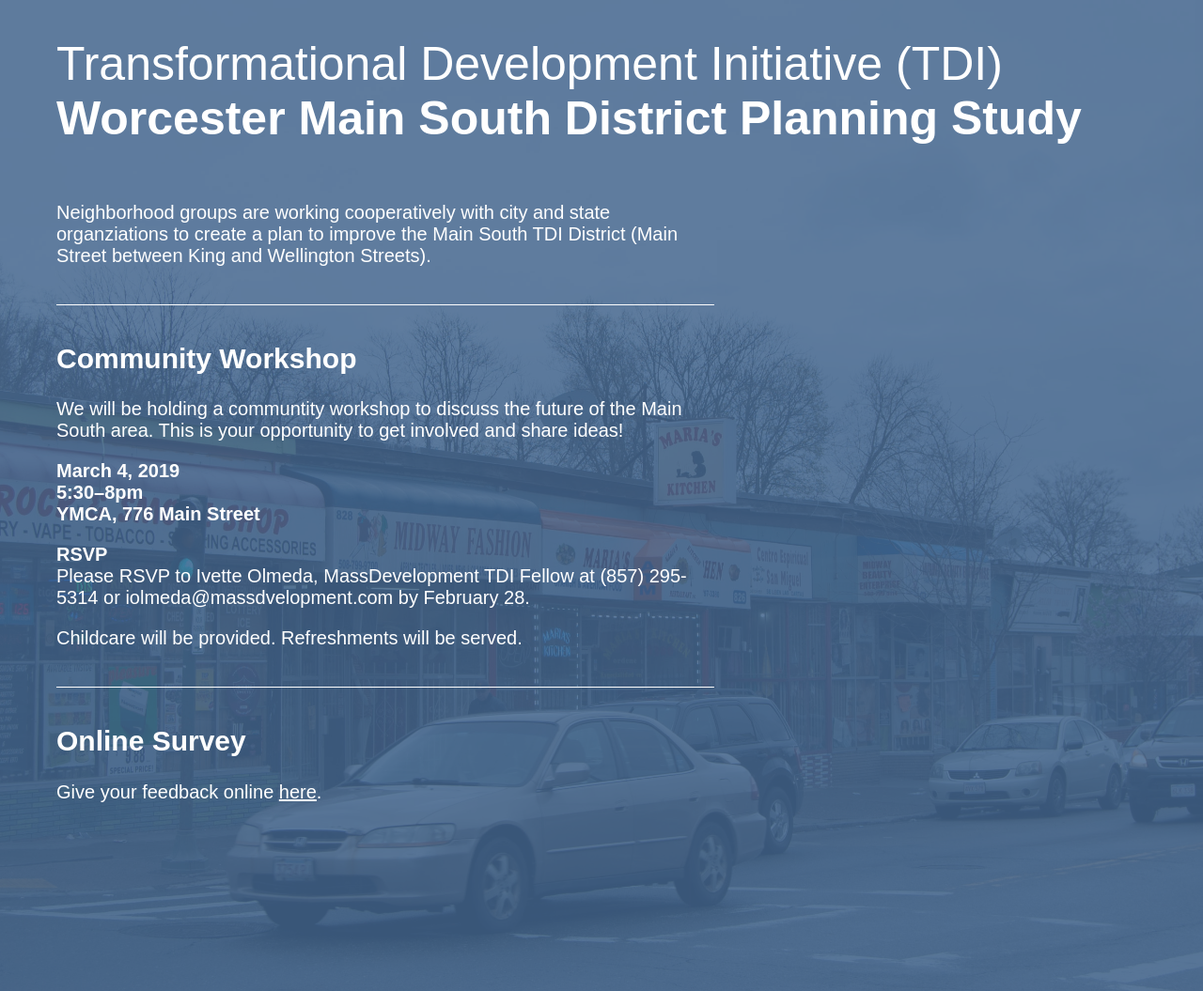
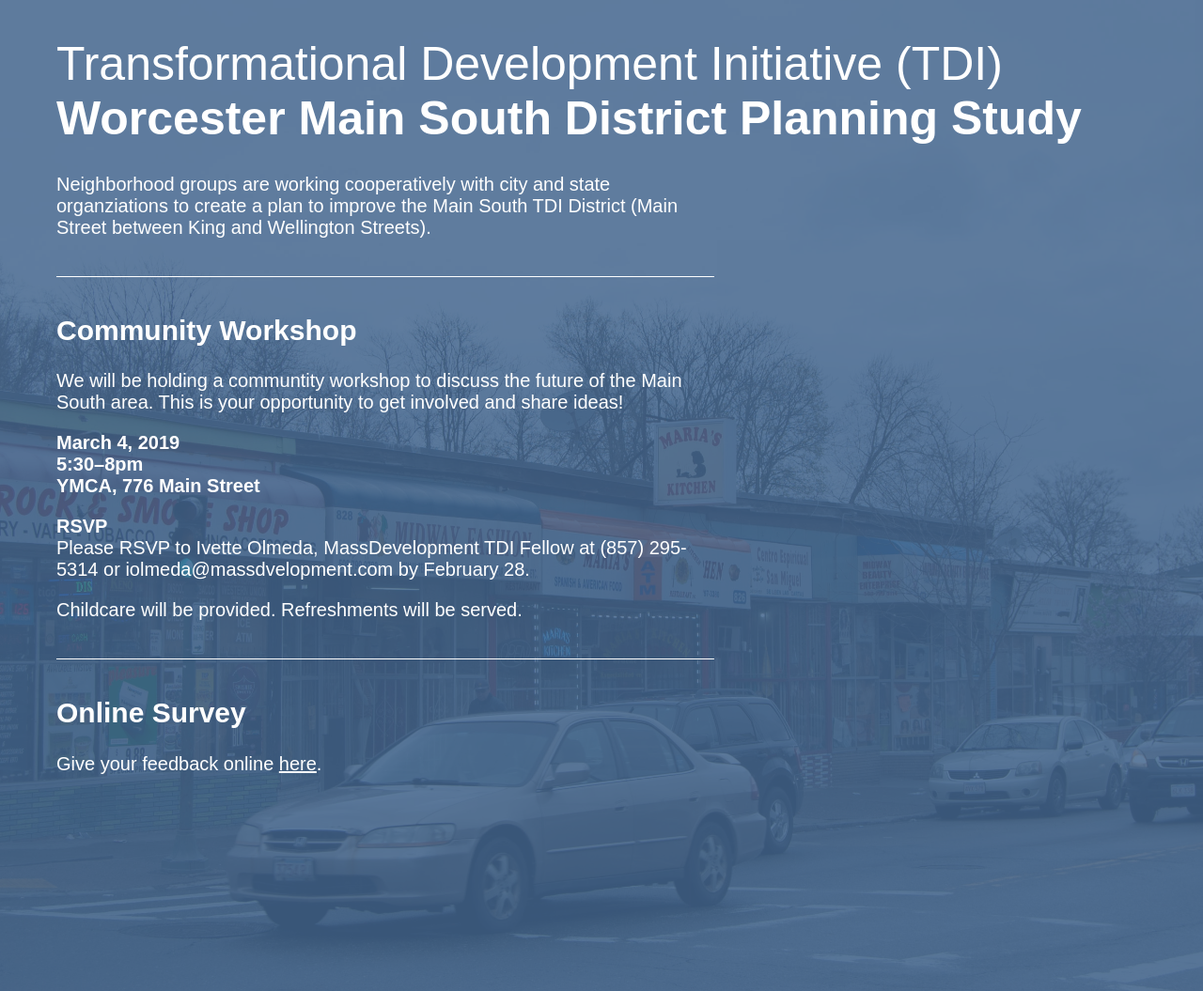
Before and after one commit to johnmccartin/mainsouth, a Jekyll site: the page built from index.md, in a window 1280 px wide. Shown: the whole page at 94% size. Built offline with Jekyll 4.4.1, drawn with Linux system fonts in a browser that asks for light colours; nearby versions of some CDN libraries.

Commit message:
update padding

```diff
--- a/css/main.css
+++ b/css/main.css
@@ -704,6 +704,6 @@ section:last-of-type {
 
   /* line 26, ../sass/_queries.scss */
   .content {
-    padding-top: 2em;
+    padding-top: 0.5em;
   }
 }
--- a/sass/_queries.scss
+++ b/sass/_queries.scss
@@ -24,7 +24,7 @@
 	}
 
 	.content {
-	  padding-top: 2em;
+	  padding-top: 0.5em;
 	}
 
 
```
Also changed, not shown: 1 other file.
